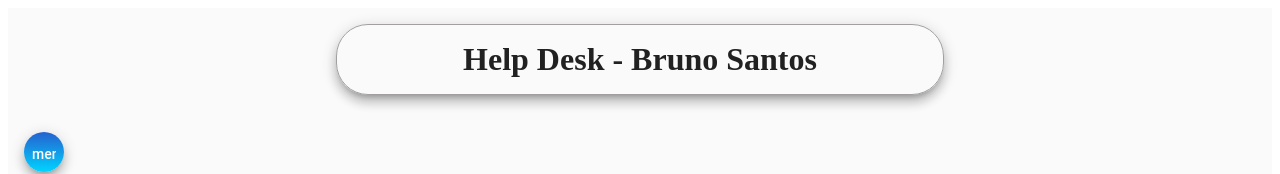
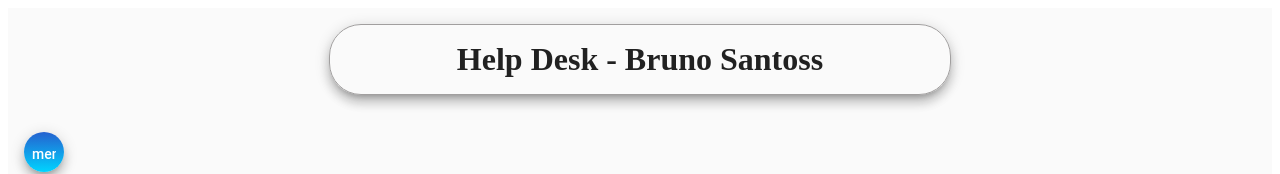
Before and after one commit to Brun0Santos/angular-12, an Angular app: page /home in a window 1280 px wide. Shown: the top 174 px of the page. Built offline with nearby package versions, Linux system fonts and the light colour scheme.

Commit message:
feat: adicionando o html

```diff
--- a/src/app/components/header/header.component.html
+++ b/src/app/components/header/header.component.html
@@ -1,3 +1,3 @@
 <div class="container">
-  <h1 class="mat-elevation-z8">Help Desk - Bruno Santos</h1>
+  <h1 class="mat-elevation-z8">Help Desk - Bruno Santoss</h1>
 </div>
```
